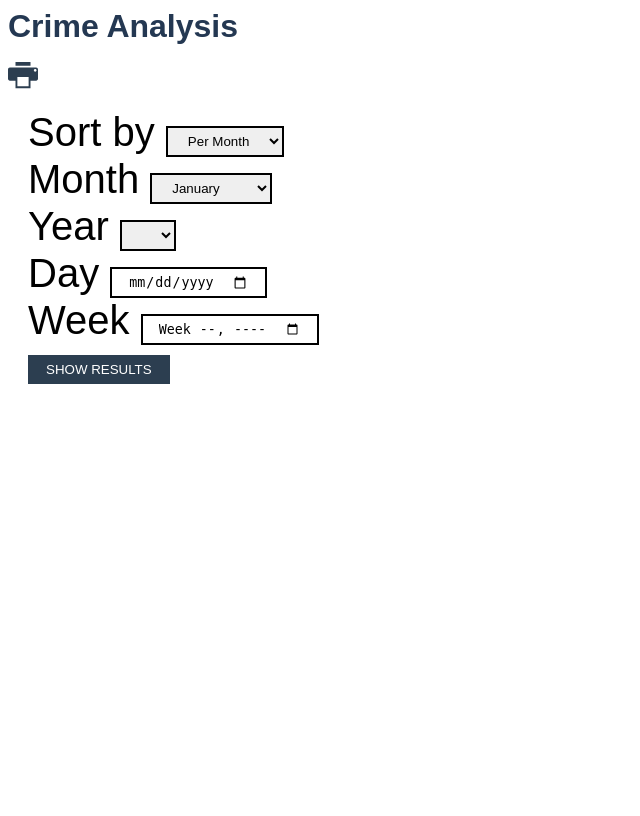
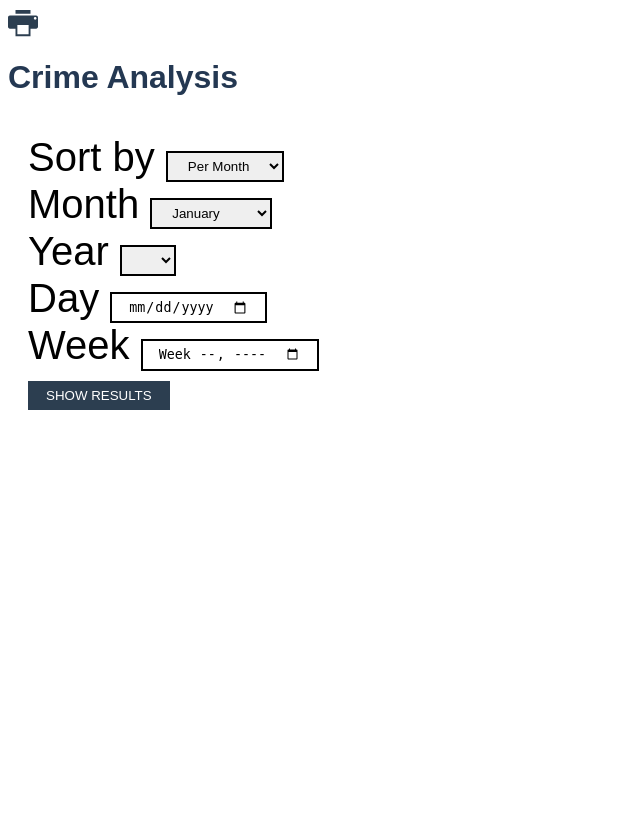
Before and after one commit to icrime2k17/icrimeweb, a CodeIgniter app: the page made by application/views/Admin/CrimeAnalysis/CrimeAnalysisIndex.php in a window 1280 px wide. Shown: the whole page, without its empty margins (0-640 px from the left). Run offline with CodeIgniter, Linux system fonts and the light colour scheme; data that the repository does not hold is empty; some libraries are stand-ins or nearby versions.

Commit message:
crime analysis printing

```diff
--- a/application/controllers/Welcome.php
+++ b/application/controllers/Welcome.php
@@ -46,6 +46,7 @@ class Welcome extends CI_Controller {
         $content = $this->model->GetCrimeAnalysisByDateRange($date_from,$date_to);
         $json_data['content'] = $content->result();
         $json_data['success'] = TRUE;
+        $json_data['caption'] = "From " . date("M d o", strtotime($date_from)) . ' To ' . date("M d o", strtotime($date_to));
         echo json_encode($json_data);
         exit;
     }
@@ -58,6 +59,7 @@ class Welcome extends CI_Controller {
         $content = $this->model->GetCrimeAnalysisByDateRange($date_from,$date_to);
         $json_data['content'] = $content->result();
         $json_data['success'] = TRUE;
+        $json_data['caption'] = "From " . date("M d o", strtotime($date_from)) . ' To ' . date("M d o", strtotime($date_to));
         echo json_encode($json_data);
         exit;
     }
@@ -76,6 +78,7 @@ class Welcome extends CI_Controller {
         $content = $this->model->GetCrimeAnalysisByDateRange($date_from,$date_to);
         $json_data['content'] = $content->result();
         $json_data['success'] = TRUE;
+        $json_data['caption'] = "From " . date("M d o", strtotime($date_from)) . ' To ' . date("M d o", strtotime($date_to));
         echo json_encode($json_data);
         exit;
     }
@@ -87,6 +90,7 @@ class Welcome extends CI_Controller {
         $content = $this->model->GetCrimeAnalysisByDay($day);
         $json_data['content'] = $content->result();
         $json_data['success'] = TRUE;
+        $json_data['caption'] = "Date: " . date("M d o", strtotime($day));
         echo json_encode($json_data);
         exit;
     }
--- a/application/views/Admin/AdminHeader.php
+++ b/application/views/Admin/AdminHeader.php
@@ -25,7 +25,7 @@
                 </svg>
             </div>
         </div>
-        <nav class="navbar navbar-fixed-top">
+        <nav class="navbar navbar-fixed-top no-print">
             <div class="container-fluid">
               <div class="navbar-header">
                 <button type="button" class="navbar-toggle" data-toggle="collapse" data-target="#myNavbar">
@@ -44,7 +44,7 @@
               </div>
             </div>
         </nav>
-        <div class="left-nav col-xs-2">
+        <div class="left-nav col-xs-2 no-print">
             <ul class="nav modules">
                 <li class="active"><a href="/admin/crimeAnalysis"><i class="fa fa-pie-chart" aria-hidden="true"></i>Crime Analysis</a></li>
                 <li><a href="/admin/blotters"><i class="fa fa-indent" aria-hidden="true"></i></i>Blotters</a></li>
@@ -56,6 +56,6 @@
                 </li>
             </ul>
         </div>
-        <div class="col-xs-10">
+        <div class="col-xs-10 print-body">
             <div class="container">
                 <div class="main-container">
--- a/application/views/Admin/CrimeAnalysis/CrimeAnalysisIndex.php
+++ b/application/views/Admin/CrimeAnalysis/CrimeAnalysisIndex.php
@@ -1,13 +1,33 @@
 <!--</body>-->
+<style>
+    @media print
+    {
+        .no-print, .no-print *
+        {
+            display: none !important;
+        }
+
+        h1,h3
+        {
+            text-align: center;
+        }
+
+        .print-body
+        {
+            width: 100% !important;
+        }
+    }
+</style>
        <link rel = "stylesheet" type = "text/css" href = "<?php echo base_url(); ?>css/crimeanalysis.css">
        <script src="//cdnjs.cloudflare.com/ajax/libs/d3/4.7.2/d3.min.js"></script>
        <script type = 'text/javascript' src = "<?php echo base_url();?>js/d3pie.min.js"></script>
         <div class="main-section" data-section-name="analysis">
-            <h1>Crime Analysis</h1>
-            <div class="pull-right">
+            <div class="pull-right no-print">
                 <img id="print-report" src="/images/print.svg" style=" width: 30px;cursor: pointer;">
             </div>
             <div id="print_div" class="col-xs-12 col-sm-12 col-md-7">
+                <h1>Crime Analysis</h1>
+                <h3 id='report-caption'></h3>
                 <div id="myPie" class="reveal1000">
                 </div>
                 <div id="tabular-view" class="col-xs-12">
@@ -25,7 +45,7 @@
                 </div>
                 <span class="no-data-found">No data found...</span>
             </div>
-            <div class="col-xs-12 col-sm-12 col-md-5">
+            <div class="col-xs-12 col-sm-12 col-md-5 no-print">
                 <div class="sub-header-text reveal1200">
                     <div class="no-gutter form-group-lg col-xs-12">
                         <label>Sort by</label>
@@ -96,6 +116,7 @@
                     success : function(data){
                         if(data.success)
                         {
+                            $("#report-caption").html(data.caption);
                             var valid_pie = false;
                             $.each(data.content,function(key,value){
                                 var int_value = parseInt(value['value'])
@@ -192,7 +213,7 @@
                 });
 
                 $("#print-report").click(function(){
-                    printDiv();
+                    window.print();
                 });
             });
 
@@ -228,6 +249,7 @@
                     success : function(data){
                         if(data.success)
                         {
+                            $("#report-caption").html(data.caption);
                             var valid_pie = false;
                             $.each(data.content,function(key,value){
                                 var int_value = parseInt(value['value']);
@@ -292,6 +314,7 @@
                     success : function(data){
                         if(data.success)
                         {
+                            $("#report-caption").html(data.caption);
                             var valid_pie = false;
                             $.each(data.content,function(key,value){
                                 var int_value = parseInt(value['value']);
@@ -356,6 +379,7 @@
                     success : function(data){
                         if(data.success)
                         {
+                            $("#report-caption").html(data.caption);
                             var valid_pie = false;
                             $.each(data.content,function(key,value){
                                 var int_value = parseInt(value['value']);
@@ -420,6 +444,7 @@
                     success : function(data){
                         if(data.success)
                         {
+                            $("#report-caption").html(data.caption);
                             var valid_pie = false;
                             $.each(data.content,function(key,value){
                                 var int_value = parseInt(value['value'])
```
